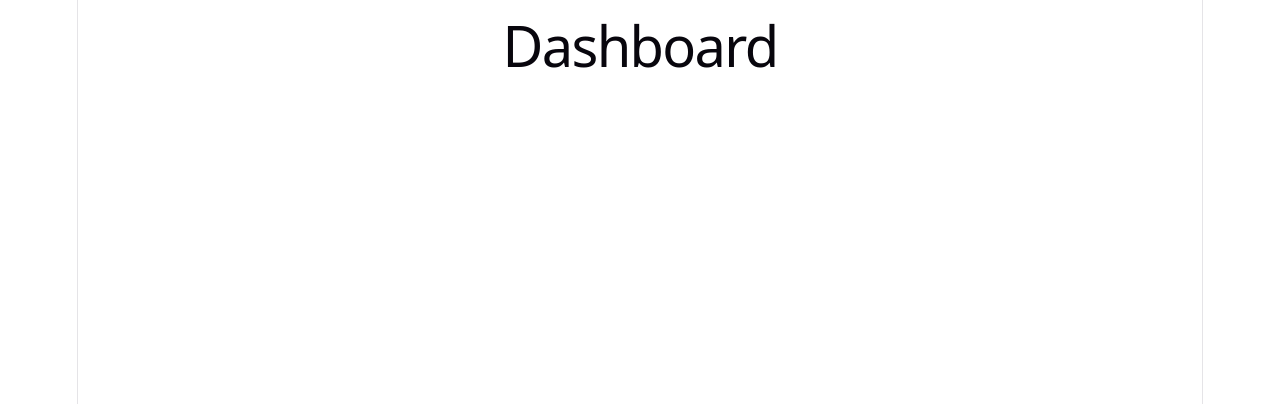
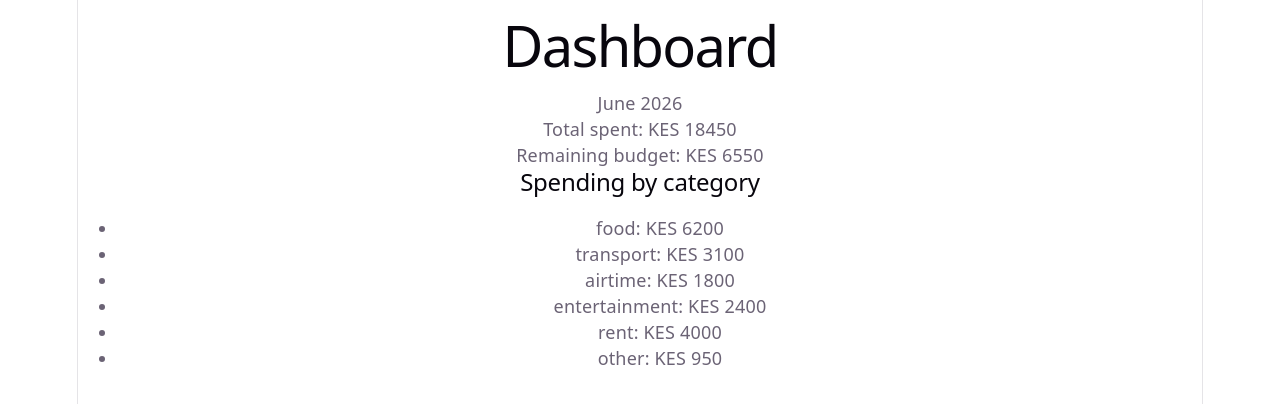
Before and after one commit to Joshu79/Team_8_Internet_Application_Programing_Project, a React (Vite) app: page /dashboard in a window 1280 px wide. Shown: the top 404 px of the page. Built offline with nearby package versions, Linux system fonts and the light colour scheme.

Commit message:
Add mock M-Pesa data and wire it into Dashboard page

```diff
--- /dev/null
+++ b/src/data/mockTransactions.js
@@ -0,0 +1,24 @@
+// Fake M-Pesa data — this stands in for the real backend
+// which will eventually parse the uploaded PDF statement
+
+export const mockData = {
+  month: "June 2026",
+  totalSpent: 18450,
+  remainingBudget: 6550,
+  categories: {
+    food: 6200,
+    transport: 3100,
+    airtime: 1800,
+    entertainment: 2400,
+    rent: 4000,
+    other: 950
+  },
+  transactions: [
+    { date: "2026-06-01", type: "Send Money", recipient: "Mum", amount: 500 },
+    { date: "2026-06-02", type: "Paybill", recipient: "Umoja Rent", amount: 4000 },
+    { date: "2026-06-04", type: "Buy Goods", recipient: "Java House", amount: 850 },
+    { date: "2026-06-05", type: "Send Money", recipient: "John K", amount: 300 },
+    { date: "2026-06-07", type: "Airtime", recipient: "Safaricom", amount: 200 },
+    { date: "2026-06-10", type: "Buy Goods", recipient: "Naivas", amount: 1200 }
+  ]
+}
--- a/src/pages/Dashboard.jsx
+++ b/src/pages/Dashboard.jsx
@@ -1,7 +1,21 @@
+import { mockData } from '../data/mockTransactions'
+
 const Dashboard = () => {
   return (
     <div>
       <h1>Dashboard</h1>
+      <p>{mockData.month}</p>
+      <p>Total spent: KES {mockData.totalSpent}</p>
+      <p>Remaining budget: KES {mockData.remainingBudget}</p>
+
+      <h2>Spending by category</h2>
+      <ul>
+        {Object.entries(mockData.categories).map(([category, amount]) => (
+          <li key={category}>
+            {category}: KES {amount}
+          </li>
+        ))}
+      </ul>
     </div>
   )
 }
```
